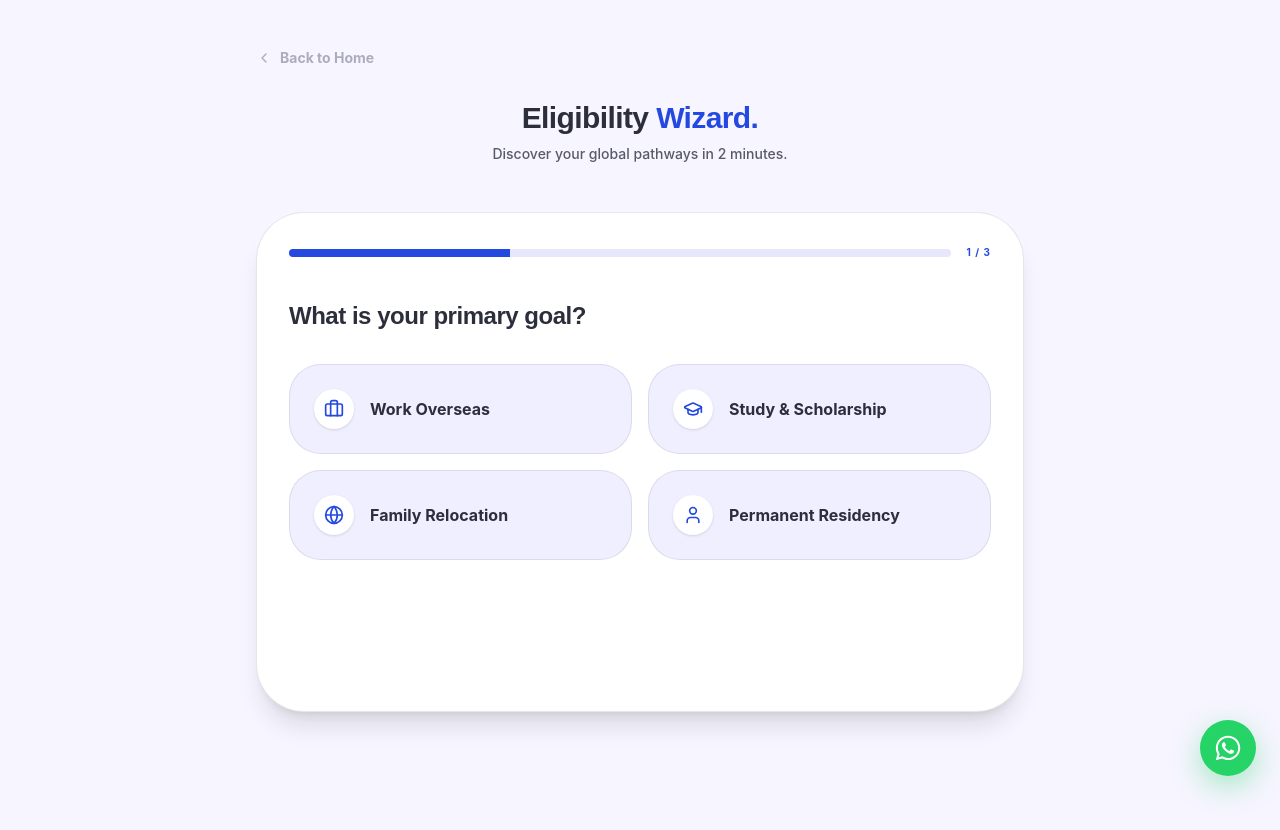
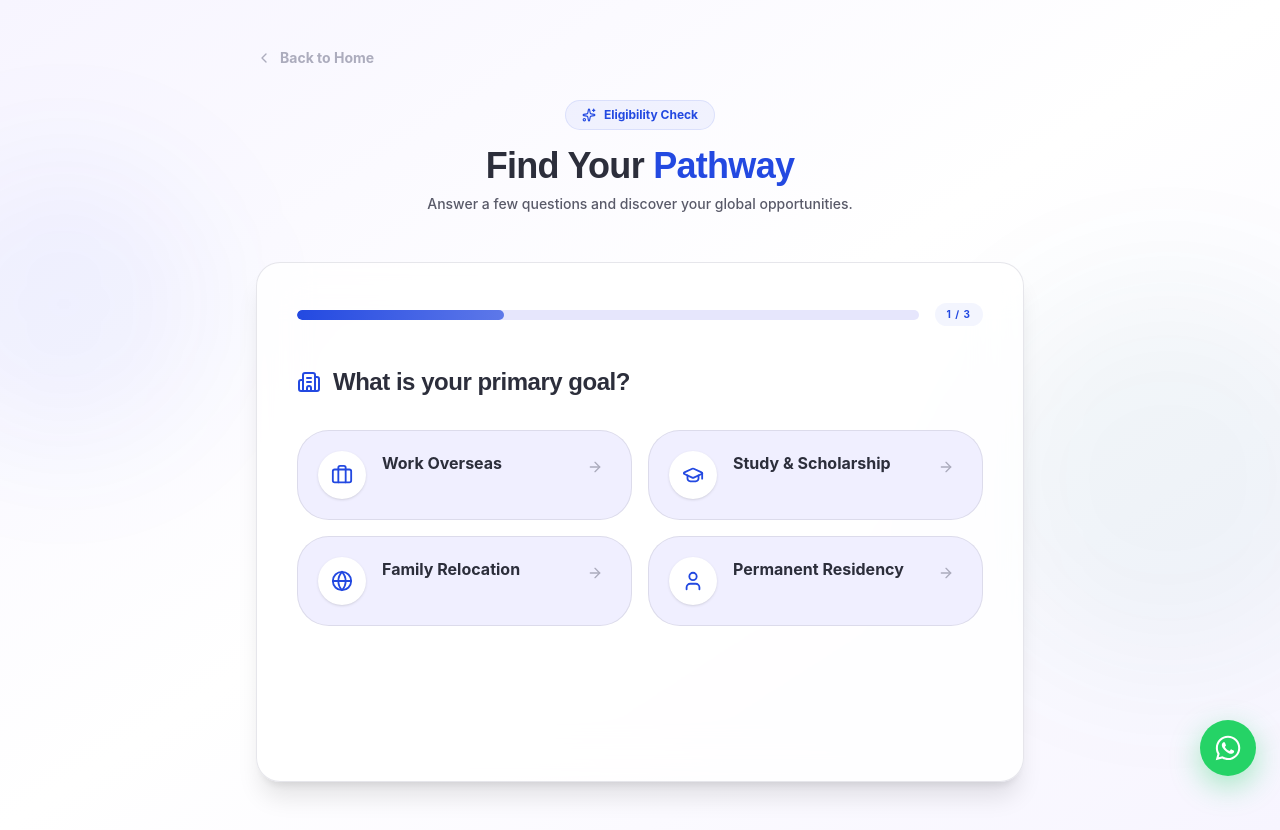
Before and after one commit to may10thserotonin-art/lotoks, a React (Vite) app in the folder lotoks-frontend/: page /eligibility in a window 1280 px wide. Before the commit the page ends 800 px from the top, so only its background shows below. Built offline with nearby package versions, Linux system fonts and the light colour scheme.

Commit message:
add job categories to Work Overseas flow in Eligibility wizard

```diff
--- a/lotoks-frontend/src/pages/Eligibility.tsx
+++ b/lotoks-frontend/src/pages/Eligibility.tsx
@@ -10,8 +10,61 @@ import {
   Globe,
   GraduationCap,
   Briefcase,
-  User
+  User,
+  Truck,
+  HeartPulse,
+  Laptop,
+  HardHat,
+  Utensils,
+  Wrench,
+  Users,
+  Building2
 } from "lucide-react";
+
+const jobCategories = [
+  {
+    label: "Truck Driving & Logistics",
+    icon: Truck,
+    value: "truck",
+    description: "Drive routes across Europe — Lithuania, Poland, Germany & more",
+    color: "from-blue-500 to-blue-600"
+  },
+  {
+    label: "Healthcare & Nursing",
+    icon: HeartPulse,
+    value: "health",
+    description: "Nursing, caregiving & medical positions in UK & Europe",
+    color: "from-rose-500 to-rose-600"
+  },
+  {
+    label: "IT & Technology",
+    icon: Laptop,
+    value: "tech",
+    description: "Software dev, IT support & tech roles with full sponsorship",
+    color: "from-purple-500 to-purple-600"
+  },
+  {
+    label: "Engineering & Construction",
+    icon: HardHat,
+    value: "engineering",
+    description: "Civil, mechanical & electrical engineering opportunities",
+    color: "from-amber-500 to-amber-600"
+  },
+  {
+    label: "Hospitality & Services",
+    icon: Utensils,
+    value: "hospitality",
+    description: "Chef, hotel, restaurant & tourism positions abroad",
+    color: "from-orange-500 to-orange-600"
+  },
+  {
+    label: "Skilled Trades & Labor",
+    icon: Wrench,
+    value: "trades",
+    description: "Welding, plumbing, electrical & general skilled labor",
+    color: "from-teal-500 to-teal-600"
+  },
+];
 
 const steps = [
   {
@@ -24,114 +77,237 @@ const steps = [
       { label: "Permanent Residency", icon: User, value: "pr" }
     ]
   },
-  {
-    id: 2,
-    question: "What is your current age group?",
-    options: [
-      { label: "18 - 24", value: "young" },
-      { label: "25 - 34", value: "prime" },
-      { label: "35 - 44", value: "mature" },
-      { label: "45+", value: "senior" }
-    ]
-  },
-  {
-    id: 3,
-    question: "Highest level of education?",
-    options: [
-      { label: "PhD / Master's", value: "high" },
-      { label: "Bachelor's Degree", value: "mid" },
-      { label: "Diploma / High School", value: "low" }
-    ]
-  }
 ];
 
 export default function EligibilityPage() {
   const [currentStep, setCurrentStep] = useState(0);
   const [answers, setAnswers] = useState<Record<number, string>>({});
+  const [selectedGoal, setSelectedGoal] = useState<string | null>(null);
+  const [showJobs, setShowJobs] = useState(false);
   const [isFinished, setIsFinished] = useState(false);
 
-  const handleSelect = (value: string) => {
-    setAnswers({ ...answers, [steps[currentStep].id]: value });
-    if (currentStep < steps.length - 1) {
+  // Dynamic step list based on selections
+  const getCurrentSteps = () => {
+    const baseSteps = [...steps];
+
+    if (selectedGoal === "job") {
+      // For job seekers: show job categories first, then age+edu
+      baseSteps.push(
+        { id: 2, question: "Which job category interests you?", options: jobCategories.map(j => ({ label: j.label, icon: j.icon, value: j.value, description: j.description })) },
+        { id: 3, question: "What is your current age group?", options: [
+          { label: "18 - 24", icon: Users, value: "young" },
+          { label: "25 - 34", icon: Users, value: "prime" },
+          { label: "35 - 44", icon: Users, value: "mature" },
+          { label: "45+", icon: Users, value: "senior" }
+        ]},
+        { id: 4, question: "Highest level of education?", options: [
+          { label: "PhD / Master's", icon: GraduationCap, value: "high" },
+          { label: "Bachelor's Degree", icon: GraduationCap, value: "mid" },
+          { label: "Diploma / High School", icon: GraduationCap, value: "low" }
+        ]}
+      );
+    } else {
+      baseSteps.push(
+        { id: 2, question: "What is your current age group?", options: [
+          { label: "18 - 24", icon: Users, value: "young" },
+          { label: "25 - 34", icon: Users, value: "prime" },
+          { label: "35 - 44", icon: Users, value: "mature" },
+          { label: "45+", icon: Users, value: "senior" }
+        ]},
+        { id: 3, question: "Highest level of education?", options: [
+          { label: "PhD / Master's", icon: GraduationCap, value: "high" },
+          { label: "Bachelor's Degree", icon: GraduationCap, value: "mid" },
+          { label: "Diploma / High School", icon: GraduationCap, value: "low" }
+        ]}
+      );
+    }
+
+    return baseSteps;
+  };
+
+  const currentSteps = getCurrentSteps();
+  const progress = ((currentStep + 1) / currentSteps.length) * 100;
+  const selectedJob = jobCategories.find(j => j.value === answers[2]);
+
+  const handleSelect = (value: string, stepId: number) => {
+    const newAnswers = { ...answers, [stepId]: value };
+    setAnswers(newAnswers);
+
+    if (stepId === 1) {
+      setSelectedGoal(value);
+      if (value === "job") {
+        setShowJobs(true);
+      }
+    }
+
+    if (currentStep < currentSteps.length - 1) {
       setCurrentStep(currentStep + 1);
     } else {
       setIsFinished(true);
     }
   };
 
-  const progress = ((currentStep + 1) / steps.length) * 100;
+  const goBack = () => {
+    if (currentStep > 0) {
+      setCurrentStep(currentStep - 1);
+    }
+  };
+
+  const step = currentSteps[currentStep];
+
+  // Calculate match message based on selections
+  const getMatchMessage = () => {
+    if (selectedGoal === "job" && selectedJob) {
+      return `Based on your profile, you have an <strong>85% match</strong> for <strong>${selectedJob.label}</strong> positions in Europe. Our partners are actively hiring in this sector.`;
+    }
+    return `Based on your profile, you have an <strong>85% match</strong> for skilled worker sponsorship in the UK and Canada.`;
+  };
 
   return (
-    <div className="min-h-screen bg-surface py-12 px-6">
-      <div className="max-w-3xl mx-auto">
+    <div className="min-h-screen bg-gradient-to-br from-surface via-white to-surface py-12 px-6 relative overflow-hidden">
+      {/* Decorative blobs */}
+      <div className="absolute top-40 -left-20 w-72 h-72 bg-primary/5 rounded-full blur-3xl pointer-events-none" />
+      <div className="absolute bottom-40 -right-20 w-96 h-96 bg-teal/5 rounded-full blur-3xl pointer-events-none" />
+
+      <div className="max-w-3xl mx-auto relative z-10">
         {/* Back Link */}
-        <Link to="/" className="inline-flex items-center gap-2 text-sm font-bold text-outline-variant hover:text-primary transition-colors mb-8">
-          <ChevronLeft size={16} /> Back to Home
+        <Link to="/" className="inline-flex items-center gap-2 text-sm font-bold text-outline-variant hover:text-primary transition-colors mb-8 group">
+          <ChevronLeft size={16} className="group-hover:-translate-x-1 transition-transform" /> Back to Home
         </Link>
 
         <header className="text-center mb-12">
-          <h2 className="text-3xl font-bold text-on-surface mb-2">Eligibility <span className="text-primary">Wizard.</span></h2>
-          <p className="text-sm text-on-surface-variant font-medium">Discover your global pathways in 2 minutes.</p>
+          <motion.div
+            initial={{ opacity: 0, y: -10 }}
+            animate={{ opacity: 1, y: 0 }}
+            className="inline-flex items-center gap-2 bg-primary/5 text-primary text-xs font-bold px-4 py-1.5 rounded-full mb-4 border border-primary/10"
+          >
+            <Sparkles size={14} /> Eligibility Check
+          </motion.div>
+          <h2 className="text-4xl font-bold text-on-surface mb-2">
+            Find Your <span className="text-primary">Pathway</span>
+          </h2>
+          <p className="text-sm text-on-surface-variant font-medium">Answer a few questions and discover your global opportunities.</p>
         </header>
 
-        <div className="card p-8 bg-white border border-outline-variant/30 rounded-2xl shadow-xl min-h-[500px] flex flex-col">
+        <motion.div
+          layout
+          className="card p-8 md:p-10 bg-white/80 backdrop-blur-xl border border-outline-variant/30 rounded-3xl shadow-xl min-h-[520px] flex flex-col"
+        >
           <AnimatePresence mode="wait">
             {!isFinished ? (
               <motion.div
-                key="quiz"
-                initial={{ opacity: 0, y: 10 }}
-                animate={{ opacity: 1, y: 0 }}
-                exit={{ opacity: 0, y: -10 }}
+                key={`step-${currentStep}`}
+                initial={{ opacity: 0, x: 20 }}
+                animate={{ opacity: 1, x: 0 }}
+                exit={{ opacity: 0, x: -20 }}
                 className="flex-grow flex flex-col"
               >
                 {/* Progress Bar */}
                 <div className="flex items-center gap-4 mb-10">
-                  <div className="flex-grow h-2 bg-surface-container rounded-full overflow-hidden">
+                  <div className="flex-grow h-2.5 bg-surface-container rounded-full overflow-hidden">
                     <motion.div
                       initial={{ width: 0 }}
                       animate={{ width: `${progress}%` }}
-                      className="h-full bg-primary"
+                      transition={{ duration: 0.5, ease: "easeOut" }}
+                      className="h-full bg-gradient-to-r from-primary to-primary/70 rounded-full"
                     />
                   </div>
-                  <span className="text-[10px] font-bold text-primary uppercase tracking-widest">
-                    {currentStep + 1} / {steps.length}
+                  <span className="text-[10px] font-bold text-primary uppercase tracking-widest bg-primary/5 px-3 py-1 rounded-full">
+                    {currentStep + 1} / {currentSteps.length}
                   </span>
                 </div>
 
                 <div className="flex-grow">
-                  <h4 className="text-2xl font-bold text-on-surface mb-8">{steps[currentStep].question}</h4>
+                  {/* Question */}
+                  <motion.h4
+                    key={step.id}
+                    initial={{ opacity: 0, y: 10 }}
+                    animate={{ opacity: 1, y: 0 }}
+                    className="text-2xl font-bold text-on-surface mb-8 flex items-center gap-3"
+                  >
+                    {step.id === 1 && <Building2 className="w-6 h-6 text-primary" />}
+                    {step.id === 2 && selectedGoal === "job" && <Briefcase className="w-6 h-6 text-primary" />}
+                    {step.id === 2 && selectedGoal !== "job" && <User className="w-6 h-6 text-primary" />}
+                    {step.id === 3 && <GraduationCap className="w-6 h-6 text-primary" />}
+                    {step.id === 4 && <GraduationCap className="w-6 h-6 text-primary" />}
+                    {step.question}
+                  </motion.h4>
+
+                  {/* Options Grid */}
                   <div className="grid grid-cols-1 md:grid-cols-2 gap-4">
-                    {steps[currentStep].options.map((opt) => {
-                      const Icon = (opt as { icon?: typeof Briefcase }).icon;
+                    {step.options.map((opt: any, i: number) => {
+                      const Icon = opt.icon;
+                      const isJobCategory = step.id === 2 && selectedGoal === "job";
+
                       return (
-                        <button
+                        <motion.button
                           key={opt.value}
-                          onClick={() => handleSelect(opt.value)}
-                          className="group p-6 text-left rounded-xl border border-outline-variant/30 bg-surface-container-low hover:border-primary hover:bg-primary/5 transition-all"
+                          initial={{ opacity: 0, y: 20 }}
+                          animate={{ opacity: 1, y: 0 }}
+                          transition={{ delay: i * 0.07 }}
+                          onClick={() => handleSelect(opt.value, step.id)}
+                          className={`group relative p-5 text-left rounded-xl border transition-all duration-300 overflow-hidden
+                            ${isJobCategory
+                              ? 'bg-white border-navy/10 hover:border-primary/30 hover:shadow-lg hover:-translate-y-0.5'
+                              : 'bg-surface-container-low border-outline-variant/30 hover:border-primary hover:bg-primary/5'
+                            }
+                          `}
                         >
-                          <div className="flex items-center gap-4">
+                          {/* Hover gradient background for job cards */}
+                          {isJobCategory && (
+                            <div className="absolute inset-0 bg-gradient-to-br from-primary/0 via-primary/0 to-primary/5 opacity-0 group-hover:opacity-100 transition-opacity duration-500" />
+                          )}
+
+                          <div className="relative z-10 flex items-start gap-4">
                             {Icon && (
-                              <div className="w-10 h-10 rounded-full bg-white flex items-center justify-center text-primary shadow-sm group-hover:scale-110 transition-transform">
-                                <Icon size={20} />
+                              <div className={`w-12 h-12 rounded-xl flex items-center justify-center shadow-sm group-hover:scale-110 transition-all duration-300 shrink-0
+                                ${isJobCategory
+                                  ? 'bg-gradient-to-br from-primary/10 to-primary/5 text-primary group-hover:shadow-primary/20'
+                                  : 'bg-white text-primary shadow-sm'
+                                }
+                              `}>
+                                <Icon size={22} />
                               </div>
                             )}
-                            <span className="font-bold text-on-surface group-hover:text-primary transition-colors">
-                              {opt.label}
-                            </span>
+                            <div className="min-w-0 flex-1">
+                              <span className={`font-bold block transition-colors duration-300
+                                ${isJobCategory ? 'text-navy group-hover:text-primary text-sm' : 'text-on-surface group-hover:text-primary'}
+                              `}>
+                                {opt.label}
+                              </span>
+                              {opt.description && (
+                                <span className="text-xs text-outline-variant font-medium mt-1 block leading-relaxed">
+                                  {opt.description}
+                                </span>
+                              )}
+                            </div>
+
+                            {/* Arrow indicator */}
+                            <div className={`w-8 h-8 rounded-full flex items-center justify-center shrink-0 transition-all duration-300
+                              ${isJobCategory
+                                ? 'bg-navy/5 text-navy/30 group-hover:bg-primary/10 group-hover:text-primary'
+                                : 'bg-transparent text-outline-variant group-hover:text-primary'
+                              }
+                            `}>
+                              <ArrowRight size={16} />
+                            </div>
                           </div>
-                        </button>
+                        </motion.button>
                       );
                     })}
                   </div>
                 </div>
 
+                {/* Back button */}
                 {currentStep > 0 && (
-                  <button
-                    onClick={() => setCurrentStep(currentStep - 1)}
-                    className="mt-8 flex items-center gap-2 text-xs font-bold text-outline-variant hover:text-primary transition-colors"
+                  <motion.button
+                    initial={{ opacity: 0 }}
+                    animate={{ opacity: 1 }}
+                    onClick={goBack}
+                    className="mt-8 self-start flex items-center gap-2 text-xs font-bold text-outline-variant hover:text-primary transition-colors group"
                   >
-                    <ChevronLeft size={16} /> Previous Question
-                  </button>
+                    <ChevronLeft size={16} className="group-hover:-translate-x-1 transition-transform" /> Previous Question
+                  </motion.button>
                 )}
               </motion.div>
             ) : (
@@ -139,37 +315,61 @@ export default function EligibilityPage() {
                 key="results"
                 initial={{ opacity: 0, scale: 0.95 }}
                 animate={{ opacity: 1, scale: 1 }}
-                className="flex-grow flex flex-col items-center justify-center text-center py-10"
+                className="flex-grow flex flex-col items-center justify-center text-center py-6"
               >
-                <div className="relative mb-8">
-                  <div className="w-24 h-24 rounded-full bg-green-500/10 flex items-center justify-center text-green-600">
+                <motion.div
+                  initial={{ scale: 0 }}
+                  animate={{ scale: 1 }}
+                  transition={{ type: "spring", stiffness: 200, delay: 0.2 }}
+                  className="relative mb-8"
+                >
+                  <div className="w-28 h-28 rounded-full bg-gradient-to-br from-green-400 to-emerald-500 flex items-center justify-center text-white shadow-lg shadow-green-500/20">
                     <CheckCircle2 size={64} />
                   </div>
                   <motion.div
-                    animate={{ scale: [1, 1.2, 1], opacity: [0, 1, 0] }}
-                    transition={{ duration: 1.5, repeat: Infinity }}
+                    animate={{ scale: [1, 1.3, 1], opacity: [0, 0.3, 0] }}
+                    transition={{ duration: 2, repeat: Infinity }}
                     className="absolute inset-0 rounded-full bg-green-500/20"
                   />
-                </div>
+                </motion.div>
 
-                <h3 className="text-3xl font-bold text-on-surface mb-4">You're Eligible!</h3>
-                <p className="text-on-surface-variant max-w-md mb-10 font-medium">
-                  Based on your profile, you have an <strong>85% match</strong> for skilled worker sponsorship in the UK and Canada.
-                </p>
+                <motion.div
+                  initial={{ opacity: 0, y: 10 }}
+                  animate={{ opacity: 1, y: 0 }}
+                  transition={{ delay: 0.4 }}
+                >
+                  <h3 className="text-3xl font-bold text-on-surface mb-4">You're Eligible!</h3>
+                  <p
+                    className="text-on-surface-variant max-w-md mb-6 font-medium leading-relaxed"
+                    dangerouslySetInnerHTML={{ __html: getMatchMessage() }}
+                  />
 
-                <div className="grid gap-3 w-full max-w-sm">
-                  <button className="w-full py-4 rounded-full bg-primary text-white font-bold flex items-center justify-center gap-2 hover:bg-primary-dim transition-all shadow-lg shadow-primary/20">
+                  {selectedJob && (
+                    <div className="inline-flex items-center gap-2 bg-primary/5 border border-primary/10 rounded-full px-4 py-2 mb-8">
+                      <Truck className="w-4 h-4 text-primary" />
+                      <span className="text-xs font-bold text-primary">{selectedJob.label}</span>
+                    </div>
+                  )}
+                </motion.div>
+
+                <motion.div
+                  initial={{ opacity: 0, y: 10 }}
+                  animate={{ opacity: 1, y: 0 }}
+                  transition={{ delay: 0.6 }}
+                  className="grid gap-3 w-full max-w-sm mt-4"
+                >
+                  <button className="w-full py-4 rounded-full bg-gradient-to-r from-primary to-primary/80 text-white font-bold flex items-center justify-center gap-2 hover:shadow-lg hover:shadow-primary/20 transition-all duration-300 group">
                     Continue to Application
-                    <ArrowRight size={18} />
+                    <ArrowRight size={18} className="group-hover:translate-x-1 transition-transform" />
                   </button>
-                  <button onClick={() => setIsFinished(false)} className="text-xs font-bold text-outline-variant hover:text-primary py-2 transition-colors">
+                  <button onClick={() => { setIsFinished(false); setCurrentStep(0); setAnswers({}); setSelectedGoal(null); setShowJobs(false); }} className="text-xs font-bold text-outline-variant hover:text-primary py-2 transition-colors">
                     Retake Assessment
                   </button>
-                </div>
+                </motion.div>
               </motion.div>
             )}
           </AnimatePresence>
-        </div>
+        </motion.div>
       </div>
     </div>
   );
```
